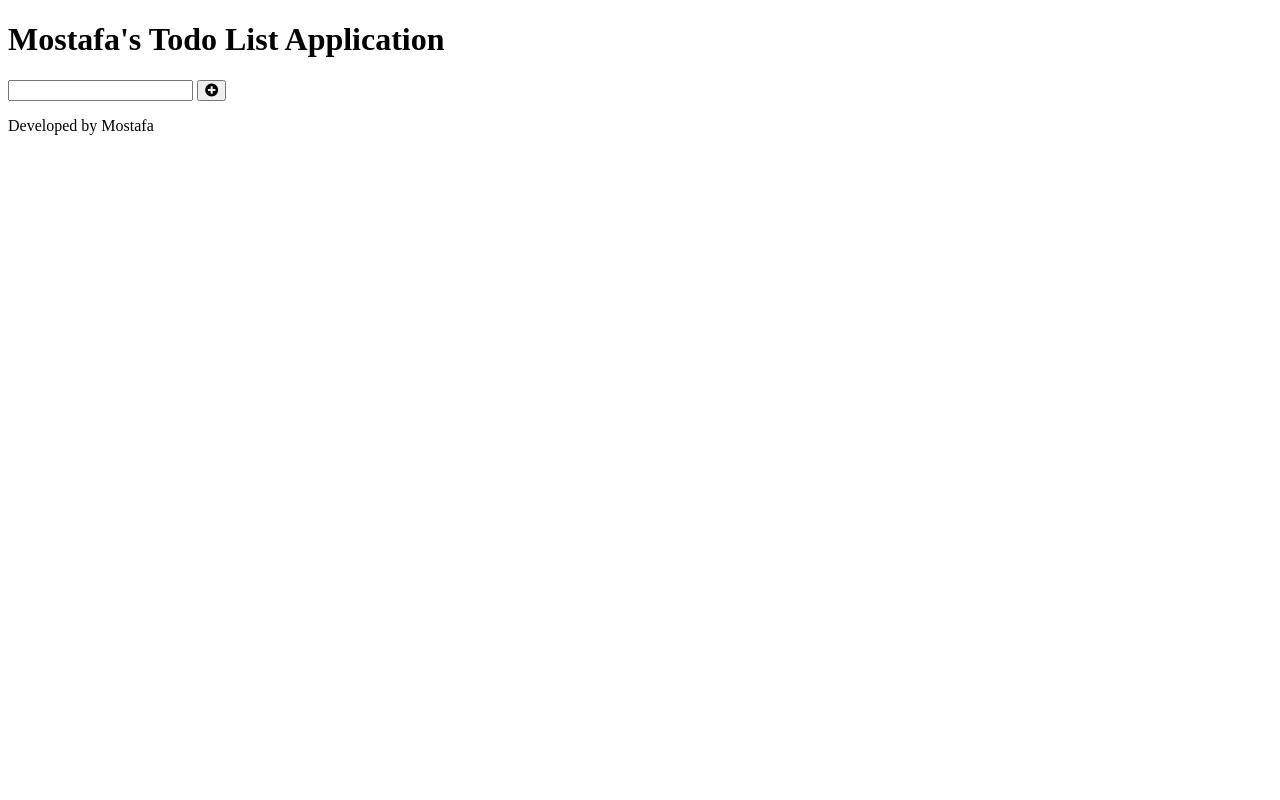
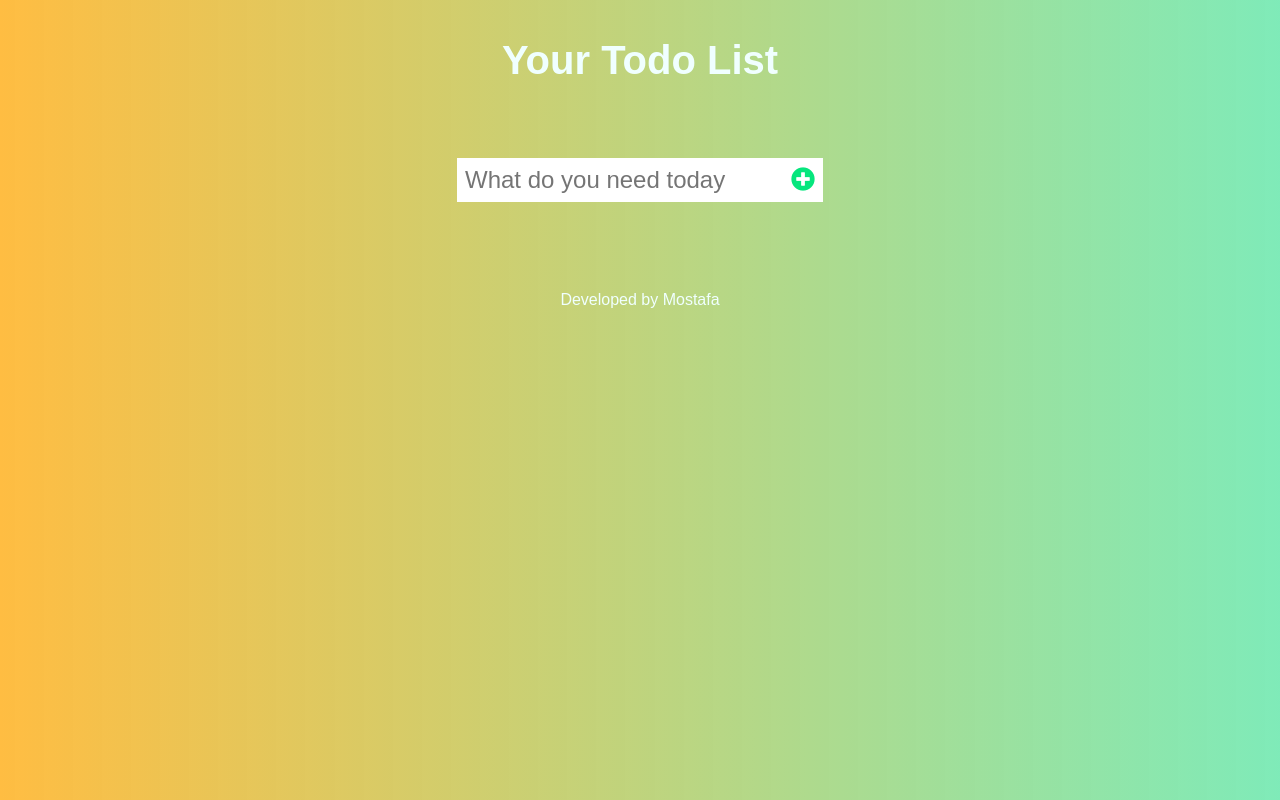
Before and after one commit to bdmostafa/todo, a plain HTML site: page index.html in a window 1280 px wide. Drawn offline with Linux system fonts and the light colour scheme; a web font is replaced by a local one.

Commit message:
basic front-end design done

```diff
--- a/index.html
+++ b/index.html
@@ -14,11 +14,11 @@
 
 <body>
     <header>
-        <h1>Mostafa's Todo List Application</h1>
+        <h1>Your Todo List</h1>
     </header>
     <main>
         <form action="">
-            <input type="text" name="" id="" class="todo-input">
+            <input type="text" name="" id="" class="todo-input" placeholder="What do you need today">
             <button type="submit" class="todo-btn">
                 <i class="fas fa-plus-circle"></i>
             </button>
--- a/style.css
+++ b/style.css
@@ -0,0 +1,45 @@
+* {
+    margin: 0;
+    padding: 0;
+    box-sizing: border-box;
+}
+
+body {
+    background-image: linear-gradient(90deg, rgba(255, 166, 0, 0.74), rgba(30, 219, 131, 0.568));
+    color: azure;
+    font-family: 'Recursive', sans-serif;
+    ;
+}
+
+header {
+    font-size: 1.25rem;
+}
+
+header,
+form,
+footer {
+    min-height: 15vh;
+    display: flex;
+    justify-content: center;
+    align-items: center;
+}
+
+form input,
+form button {
+    padding: .5rem;
+    font-size: 1.5rem;
+    border: none;
+    background: white;
+}
+
+form button {
+    background: white;
+    color: rgb(6, 230, 125);
+    cursor: pointer;
+    transition: all 0.3s ease-in-out;
+}
+
+form button:hover {
+    background: rgb(6, 230, 125);
+    color: white;
+}
```
